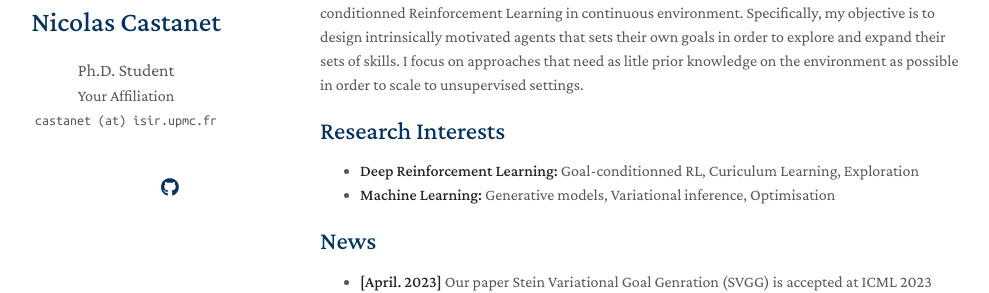
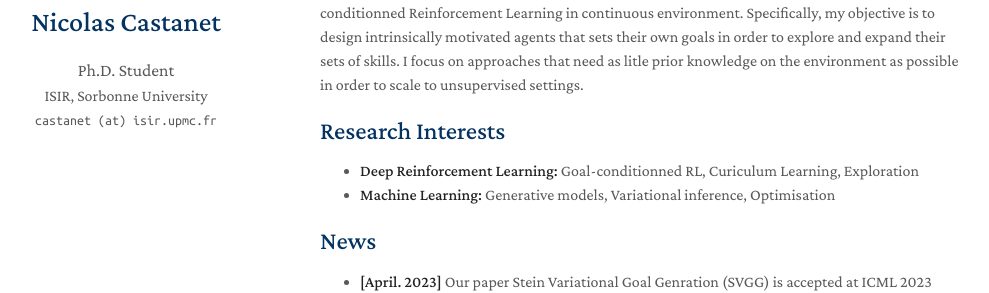
Before and after one commit to nicolascastanet/personal-page, a Jekyll site: the page built from index.md, in a window 1280 px wide. Shown: the part 180-473 px from the top of the page, without its empty margins (150-1139 px from the left). Built offline with Jekyll 4.4.1, drawn with Linux system fonts in a browser that asks for light colours; nearby versions of some CDN libraries; a style sheet for code colours, icons or effects is not loaded; our own code applies the rules of GitHub Pages for plain Markdown files; some of the changed lines change nothing that is shown.

```diff
--- a/_config.yml
+++ b/_config.yml
@@ -1,7 +1,7 @@
 # Basic Information
 title: Nicolas Castanet
 position: Ph.D. Student
-affiliation: Your Affiliation
+affiliation: ISIR, Sorbonne University
 email: castanet (at) isir.upmc.fr
 
 # Search Engine Optimization (SEO)
@@ -12,9 +12,9 @@
 
 # Links
 # If you don't need one of them, you may delete the corresponding line.
-google_scholar: https://scholar.google.com/
-cv_link: assets/files/curriculum_vitae.pdf
-github_link: https://github.com/
+google_scholar: https://scholar.google.com/citations?user=RThQWiQAAAAJ&hl=fr&oi=ao
+#cv_link: assets/files/curriculum_vitae.pdf
+#github_link: https://github.com/
 #linkedin: https://www.linkedin.com/
 #twitter: https://twitter.com/
 
```
